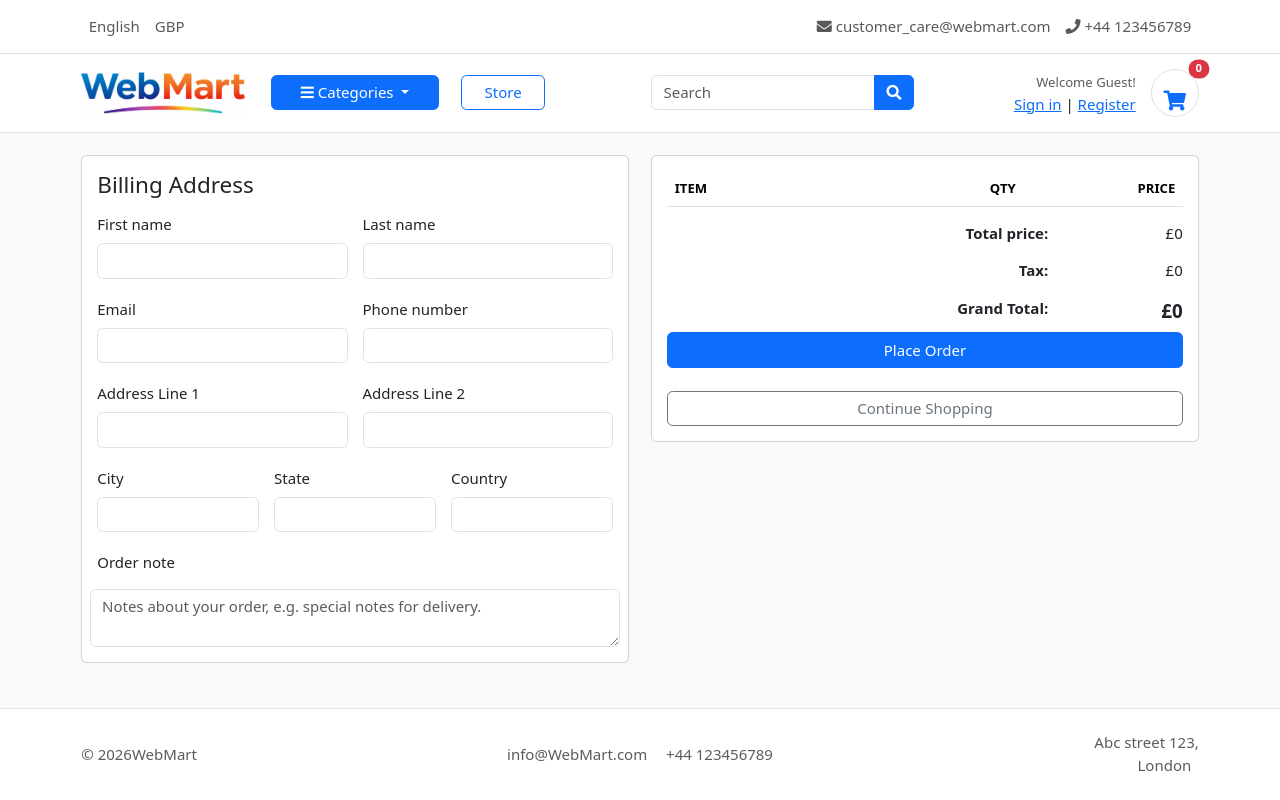
After one commit to sheenaanto/WebMart, a Django app: page /cart/checkout/ in a window 1280 px wide. The commit adds this page. Run offline with Django 4.2, Linux system fonts and the light colour scheme; tables that the repository leaves empty hold one stand-in row (values such as "Sample post"); lists and menus that the app fills with data are empty; some web fonts are replaced.

Commit message:
Add dashboard and checkout functionality

```diff
--- a/accounts/urls.py
+++ b/accounts/urls.py
@@ -6,6 +6,7 @@ from . import views
 urlpatterns = [
     path('register/', views.register, name='register'),
     path('login/', views.login, name='login'),
+    path('dashboard/', views.dashboard, name='dashboard'),
 
     path('logout/', views.logout, name='logout'),
 
--- a/carts/urls.py
+++ b/carts/urls.py
@@ -11,5 +11,6 @@ urlpatterns = [
          views.remove_cart, name='remove_cart'),
     path('remove_cart_item/<int:product_id>/<int:cart_item_id>/',
          views.remove_cart_item, name='remove_cart_item'),
+    path('checkout/', views.checkout, name='checkout'),
 
 ]
--- a/carts/views.py
+++ b/carts/views.py
@@ -129,3 +129,30 @@ def cart(request, total=0, quantity=0, cart_items=None):
     }
 
     return render(request, 'store/carts.html', context)
+
+
+def checkout(request, total=0, quantity=0, cart_items=None):
+    tax = 0
+    grand_total = 0
+    try:
+        if request.user.is_authenticated:
+            cart_items = CartItem.objects.filter(
+                user=request.user, is_active=True)
+        else:
+            cart = Cart.objects.get(cart_id=_cart_id(request))
+            cart_items = CartItem.objects.filter(cart=cart, is_active=True)
+        for cart_item in cart_items:
+            total += (cart_item.product.price * cart_item.quantity)
+            quantity += cart_item.quantity
+        tax = (2 * total)/100
+        grand_total = total + tax
+    except Cart.DoesNotExist:
+        pass
+    context = {
+        'cart_items': cart_items,
+        'total': total,
+        'quantity': quantity,
+        'tax': tax,
+        'grand_total': grand_total,
+    }
+    return render(request, 'store/checkout.html', context)
--- a/templates/includes/footer.html
+++ b/templates/includes/footer.html
@@ -5,22 +5,19 @@
     <div class="row align-items-center text-muted py-2">
       <!-- Left -->
       <div class="col-md-2 mb-2 mb-md-0">
-        <p class="mb-0">&copy;sbfsvfhsh Company name</p>
+        <p class="mb-0">&copy; 2026WebMart</p>
       </div>
 
       <!-- Center -->
       <div class="col-md-8 text-center mb-2 mb-md-0">
-        <span class="px-2">hsdbfhsdfsj.io</span>
-        <span class="px-2">jsfshfhsdjfbs</span>
-        <span class="px-2">ssfbsjhbfjshfhsbfjsh</span>
+        <span class="px-2">info@WebMart.com</span>
+        <span class="px-2">+44 123456789</span>
       </div>
 
       <!-- Right -->
-      <!-- <div class="col-md-2 text-md-end">
-        <i class="fab fa-cc-visa fa-lg px-1"></i>
-        <i class="fab fa-cc-paypal fa-lg px-1"></i>
-        <i class="fab fa-cc-mastercard fa-lg px-1"></i>
-      </div> -->
+      <div class="col-md-2 text-md-end">
+        <span class="px-2"> Abc street 123, London</span>
+      </div>
     </div>
   </div>
 </footer>
--- a/templates/includes/navbar.html
+++ b/templates/includes/navbar.html
@@ -34,7 +34,7 @@
         </li>
         <li class="nav-item">
           <a href="#" class="nav-link">
-            <i class="fa fa-phone"></i> 0634712345</a
+            <i class="fa fa-phone"></i> +44 123456789</a
           >
         </li>
       </ul>
@@ -121,7 +121,7 @@
               >Welcome {{ user.first_name |capfirst}}!</small
             >
             <div>
-              <a href="">Dashboard</a> |
+              <a href="{% url 'dashboard' %}">Dashboard</a> |
               <a href="{% url 'logout' %}">Logout</a>
             </div>
           </div>
--- /dev/null
+++ b/templates/store/checkout.html
@@ -0,0 +1,205 @@
+{% extends "base.html" %} {% load static %} {% block content %}
+
+<section class="section-content py-4 bg-light">
+  <div class="container">
+    <div class="row">
+      <!-- Billing Address -->
+      <aside class="col-lg-6 mb-4">
+        <div class="card">
+          <div class="card-body">
+            <h4 class="mb-3">Billing Address</h4>
+
+            <form action="">
+              <div class="row g-3">
+                <div class="col">
+                  <label class="form-label">First name</label>
+                  <input
+                    type="text"
+                    class="form-control"
+                    name="first_name"
+                    required
+                  />
+                </div>
+
+                <div class="col">
+                  <label class="form-label">Last name</label>
+                  <input
+                    type="text"
+                    class="form-control"
+                    name="last_name"
+                    required
+                  />
+                </div>
+              </div>
+
+              <div class="row g-3 mt-1">
+                <div class="col">
+                  <label class="form-label">Email</label>
+                  <input
+                    type="email"
+                    class="form-control"
+                    name="email"
+                    required
+                  />
+                </div>
+
+                <div class="col">
+                  <label class="form-label">Phone number</label>
+                  <input
+                    type="text"
+                    class="form-control"
+                    name="phone"
+                    required
+                  />
+                </div>
+              </div>
+              <div class="row g-3 mt-1">
+                <div class="col">
+                  <label class="form-label">Address Line 1</label>
+                  <input
+                    type="text"
+                    class="form-control"
+                    name="address_line_1"
+                    required
+                  />
+                </div>
+
+                <div class="col">
+                  <label class="form-label">Address Line 2</label>
+                  <input
+                    type="text"
+                    class="form-control"
+                    name="address_line_2"
+                    required
+                  />
+                </div>
+              </div>
+              <div class="row g-3 mt-1">
+                <div class="col">
+                  <label class="form-label">City</label>
+                  <input
+                    type="text"
+                    class="form-control"
+                    name="city"
+                    required
+                  />
+                </div>
+
+                <div class="col">
+                  <label class="form-label">State</label>
+                  <input
+                    type="text"
+                    class="form-control"
+                    name="state"
+                    required
+                  />
+                </div>
+                <div class="col">
+                  <label class="form-label">Country</label>
+                  <input
+                    type="text"
+                    class="form-control"
+                    name="country"
+                    required
+                  />
+                </div>
+              </div>
+              <div class="row g-3 mt-1">
+                <label for="">Order note</label>
+                <textarea
+                  class="form-control"
+                  name="order_note"
+                  rows="2"
+                  placeholder="Notes about your order, e.g. special notes for delivery."
+                ></textarea>
+              </div>
+            </form>
+          </div>
+        </div>
+      </aside>
+
+      <!-- Checkout Buttons -->
+      <aside class="col-lg-6 mb-4">
+        <div class="card">
+          <div class="card-body">
+            <table class="table align-middle">
+              <thead class="text-muted border-bottom">
+                <tr class="small text-uppercase">
+                  <th scope="col">Item</th>
+                  <th scope="col" class="text-center" width="120">Qty</th>
+                  <th scope="col" class="text-end" width="120">Price</th>
+                </tr>
+              </thead>
+
+              <tbody>
+                {% for cart_item in cart_items %}
+                <tr>
+                  <!-- Product Image + Name -->
+                  <td class="d-flex align-items-center gap-3">
+                    <img
+                      src="{{ cart_item.product.images.url }}"
+                      class="rounded"
+                      style="width: 70px; height: 70px; object-fit: cover"
+                    />
+                    <div>
+                      <div class="fw-semibold">
+                        {{ cart_item.product.product_name }}
+                      </div>
+                      <small class="text-muted"
+                        >£{{ cart_item.product.price }} each</small
+                      >
+                    </div>
+                  </td>
+
+                  <!-- Quantity -->
+                  <td class="text-center">
+                    <span class="badge bg-secondary px-3 py-2">
+                      {{ cart_item.quantity }}
+                    </span>
+                  </td>
+
+                  <!-- Price -->
+                  <td class="text-end">
+                    <div class="fw-bold fs-6">£{{ cart_item.sub_total }}</div>
+                  </td>
+                </tr>
+                {% endfor %}
+              </tbody>
+            </table>
+
+            <!-- Totals Section -->
+            <dl class="row mb-2">
+              <dt class="col-9 text-end">Total price:</dt>
+              <dd class="col-3 text-end">£{{ total }}</dd>
+            </dl>
+
+            <dl class="row mb-2">
+              <dt class="col-9 text-end">Tax:</dt>
+              <dd class="col-3 text-end">£{{ tax }}</dd>
+            </dl>
+
+            <dl class="row mb-0">
+              <dt class="col-9 text-end">Grand Total:</dt>
+              <dd class="col-3 text-end fw-bold fs-5">£{{ grand_total }}</dd>
+            </dl>
+
+            <div>
+              <a href="#" class="btn btn-primary w-100"> Place Order </a>
+            </div>
+            <br />
+            <div>
+              <a
+                href="{% url 'store' %}"
+                class="btn btn-outline-secondary w-100"
+              >
+                Continue Shopping
+              </a>
+            </div>
+          </div>
+        </div>
+      </aside>
+    </div>
+  </div>
+</section>
+
+{% endblock %}
```
Also changed, not shown: accounts/views.py (+8 -2 lines), templates/accounts/dashboard.html (added, +123 -0 lines), templates/store/carts.html (+61 -2 lines).
